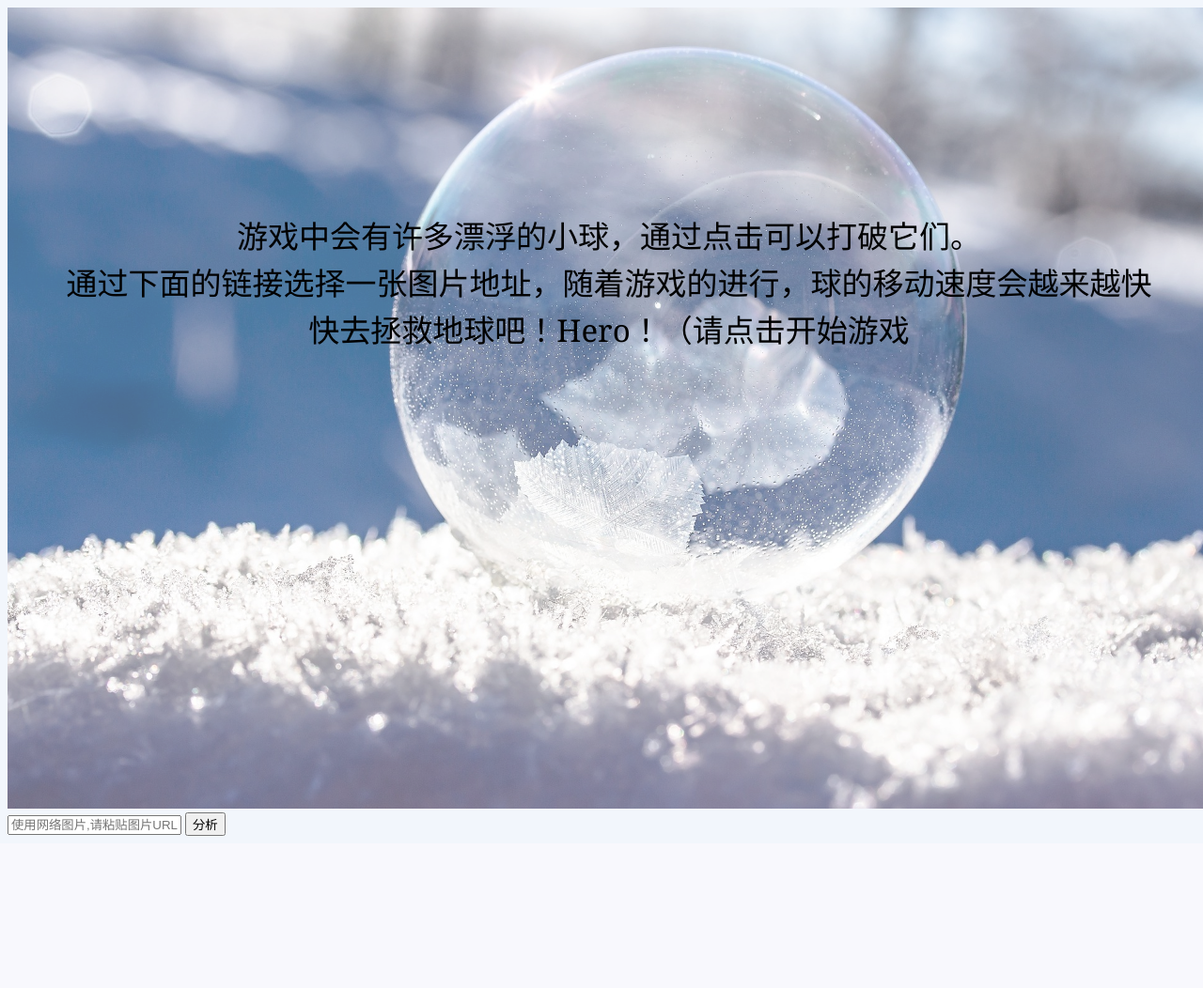
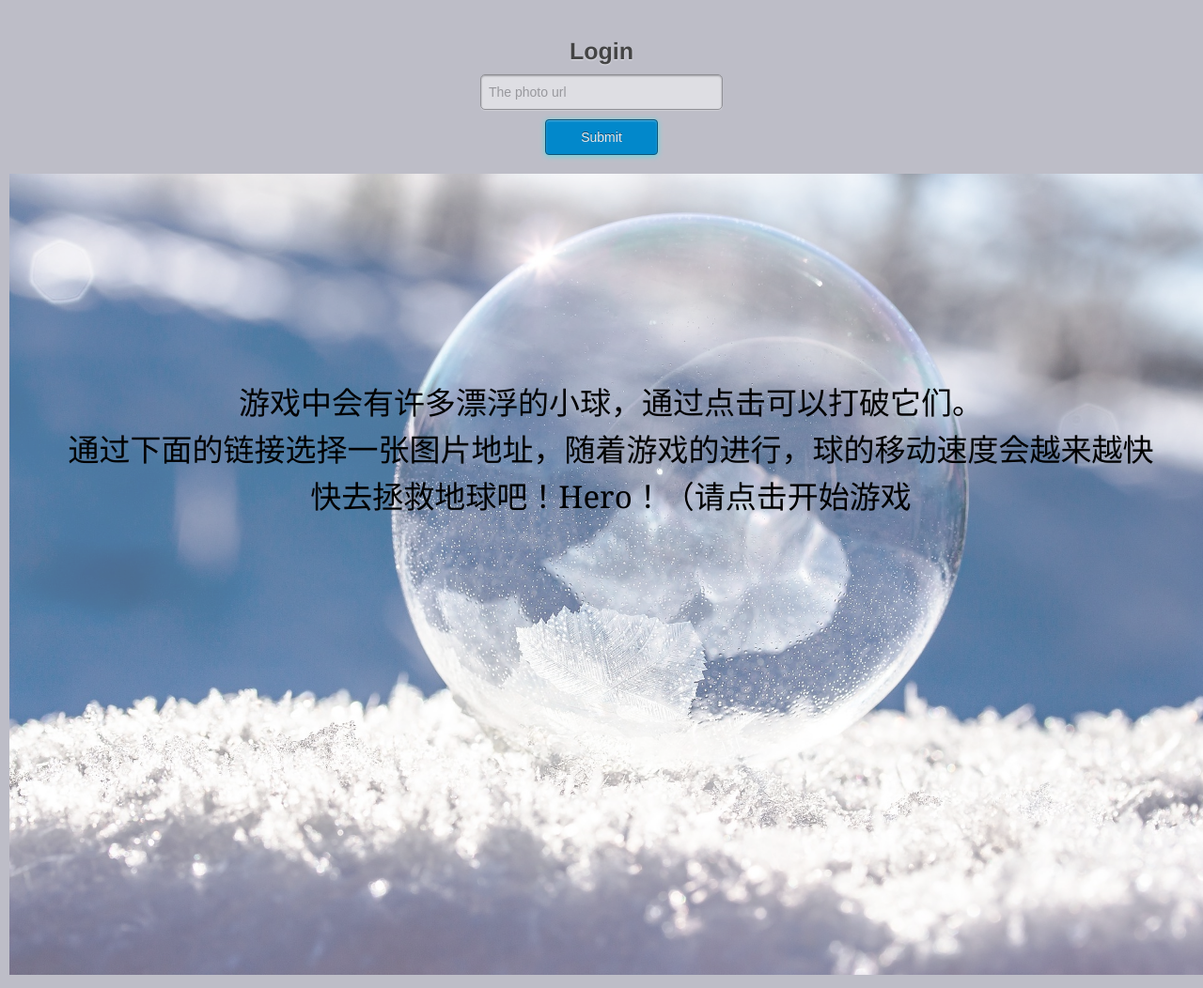
Before and after one commit to ZKingQ/PingPingPang, a Django app: template templates/index.html in a window 1280 px wide. Shown: the whole page at 94% size. Before the commit the page ends 890 px from the top, so only its background shows below. Run offline with Django 3.2, Linux system fonts and the light colour scheme; the template is opened without the code that fills it, so the values that code supplies are empty.

Commit message:
Update the style of input and submit

```diff
--- a/templates/css/style.css
+++ b/templates/css/style.css
@@ -1,9 +1,102 @@
-body {
-    background-color: #F2F6FC;
-}
-
 #myCanvas {
     background-color: #fff;
     /*cursor: url("pointer.png"), auto;*/
     cursor: url("cursor.png"), auto;
 }
+
+body {
+    background: #bdbdc7;
+    margin: 0 0;
+    padding:10px;
+    text-align:center;
+}
+
+#bg {
+    position:fixed;
+    top:-50%;
+    left:-50%;
+    width:200%;
+    height:200%;
+}
+
+#bg img {
+    position:absolute;
+    top:0;
+    left:0;
+    right:0;
+    bottom:0;
+    margin:auto;
+    min-width:50%;
+    min-height:50%;
+}
+
+.title {
+    position:relative;
+    font-family: 'Myriad Pro','Helvetica Neue', Helvetica;
+    font-weight:bold;
+    font-size: 25px;
+    text-shadow: 0px 1px 2px rgba(255,255,255,.5);
+    color: #444;
+    text-align:center;
+}
+
+form {
+    background: none;
+    margin: 20px auto 0;
+    padding: 10px;
+    width: 280px;
+}
+
+input {
+    display: block;
+    font-size: 14px;
+    width:240px;
+    margin: 10px auto;
+    padding: 10px 8px 10px 8px;
+    border-radius: 5px;
+    box-shadow: inset 0 1px 2px rgba(0,0,0, .55), 0px 1px 1px rgba(255,255,255,.5);
+    border: 1px solid #666;
+}
+
+input {
+    opacity: 0.5;
+}
+
+input:hover,
+input:focus {
+    opacity: .7;
+    color:#08c;
+    border: 1px solid #08c;
+    box-shadow: 0px 1px 0px rgba(255,255,255,.25),inset 0px 3px 6px rgba(0,0,0,.25);
+}
+
+input[type="text"]:focus,
+input[type="password"]:focus {
+    box-shadow: inset 0 1px 2px rgba(255,255,255, .35), 0px 1px 15px rgba(0,246,255,.5);
+    border: 1px solid #08c;
+    outline: none;
+}
+
+input[type="submit"] {
+    appearance: none;
+    opacity: .99;
+    width:120px;
+    background: #08c;
+    box-shadow: inset 0 1px 2px rgba(255,255,255, .35), 0px 1px 6px rgba(0,246,255,.5);
+    border: 1px solid #0a5378;
+    border-radius: 4px;
+    color: #eee;
+    cursor: pointer;
+    text-shadow:0px -1px 0px rgba(0,0,0,.5);
+}
+
+input[type="submit"]:hover {
+    background: #08c;
+    width:120px;
+    border: 1px solid #0a5378;
+    border-radius: 3px;
+    box-shadow: inset 0px 3px 16px rgba(0,0,0,.25),0px 1px 10px rgba(255,255,255,.5),inset 0px -1px 2px rgba(255,255,255,.35);
+    text-shadow:0px 1px 1px rgba(0,0,0,.65);
+    -webkit-transition: all 0.40s ease-out;
+    transition: all 0.40s ease-out;
+}
--- a/templates/index.html
+++ b/templates/index.html
@@ -6,6 +6,13 @@
     <link href='css/style.css' rel='stylesheet'>
 </head>
 <body>
+<form>
+    <div class="title">Login</div>
+    <input id="URL" type="text" placeholder="The photo url">
+    <input id="SubmitURL" type="submit" value="Submit">
+</form>
+
+
 <canvas id='myCanvas' width='1280px' height='853px'>
 </canvas>
 <audio id="doubleKill">
@@ -29,10 +36,6 @@
 <audio id="bgmm" controls="controls" hidden="hidden" loop="loop">
     <source src="./music/girl/BGMM.mp3" type="audio/mpeg"/>
 </audio>
-<div>
-    <input id="URL" type="text" placeholder="使用网络图片,请粘贴图片URL">
-    <button id="SubmitURL">分析</button>
-</div>
 <script src='scripts/jQuery.js'></script>
 <script src='scripts/AI.js'></script>
 <script src='scripts/balls.js'></script>
```
